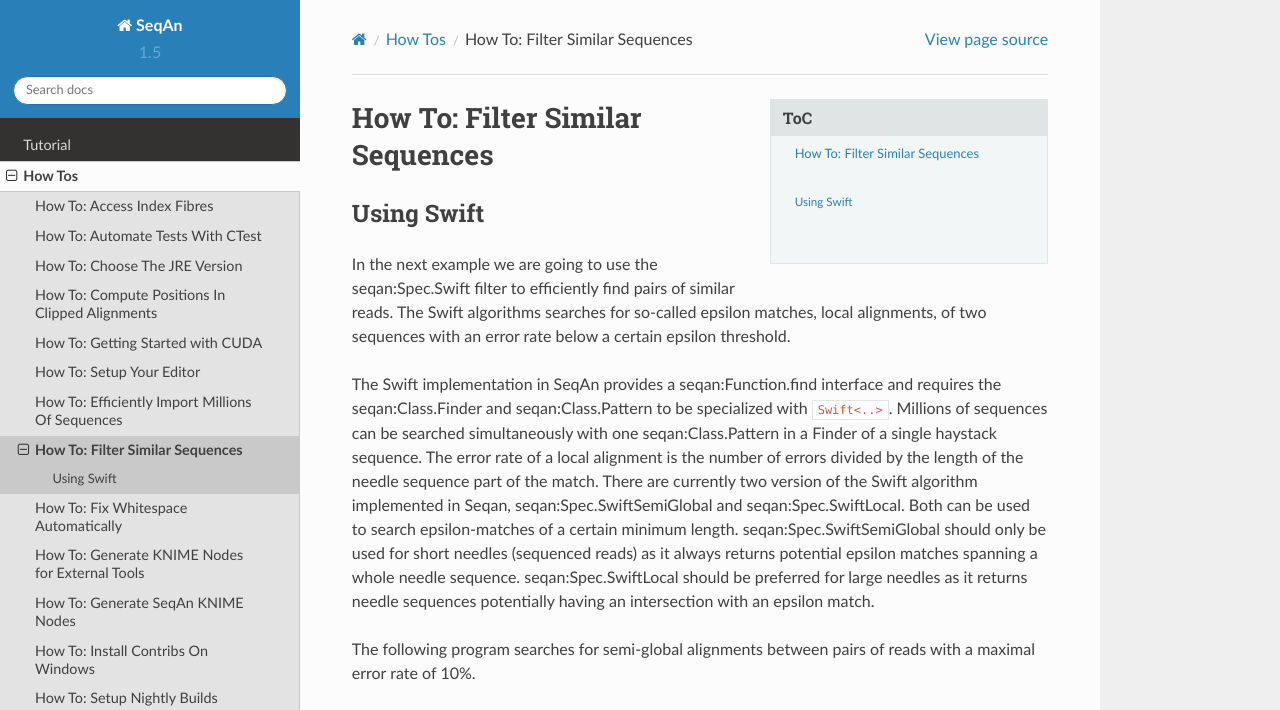
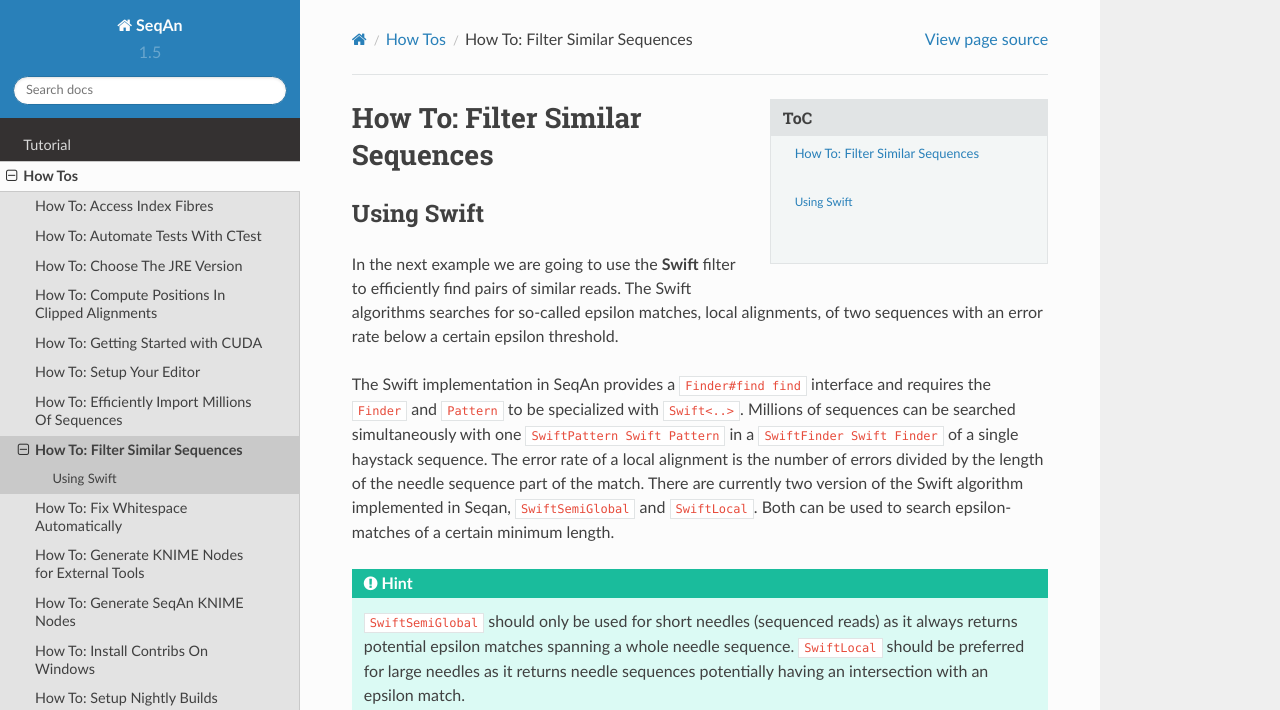
Before and after one commit to holtgrewe/tracdox, a Sphinx documentation site: the page built from trac-sphinx/source/HowTo/FilterSimilarSequences.rst, in a window 1280 px wide and 1400 px high. Shown: the top 710 px of the window. Built offline with Sphinx 7.4.7 and the Read the Docs theme 2.0.0, drawn with Linux system fonts in a browser that asks for light colours; cross-references to code outside the pages are shown as plain code; some of the changed text lies outside the part shown; grey boxes are pictures that could not be loaded.

Commit message:
Fixing issues in HowTo Filter Similar Sequences.

```diff
--- a/trac-sphinx/source/HowTo/FilterSimilarSequences.rst
+++ b/trac-sphinx/source/HowTo/FilterSimilarSequences.rst
@@ -10,30 +10,38 @@
 Using Swift
 -----------
 
-In the next example we are going to use the seqan:Spec.Swift filter to efficiently find pairs of similar reads.
+In the next example we are going to use the **Swift** filter to efficiently find pairs of similar reads.
 The Swift algorithms searches for so-called epsilon matches, local alignments, of two sequences with an error rate below a certain epsilon threshold.
 
-The Swift implementation in SeqAn provides a seqan:Function.find interface and requires the seqan:Class.Finder and seqan:Class.Pattern to be specialized with ``Swift<..>``.
-Millions of sequences can be searched simultaneously with one seqan:Class.Pattern in a Finder of a single haystack sequence.
+The Swift implementation in SeqAn provides a :dox:`Finder#find find` interface and requires the :dox:`Finder` and :dox:`Pattern` to be specialized with ``Swift<..>``.
+Millions of sequences can be searched simultaneously with one :dox:`SwiftPattern Swift Pattern` in a :dox:`SwiftFinder Swift Finder` of a single haystack sequence.
 The error rate of a local alignment is the number of errors divided by the length of the needle sequence part of the match.
-There are currently two version of the Swift algorithm implemented in Seqan, seqan:Spec.SwiftSemiGlobal and seqan:Spec.SwiftLocal.
+There are currently two version of the Swift algorithm implemented in Seqan, ``SwiftSemiGlobal`` and ``SwiftLocal``.
 Both can be used to search epsilon-matches of a certain minimum length.
-seqan:Spec.SwiftSemiGlobal should only be used for short needles (sequenced reads) as it always returns potential epsilon matches spanning a whole needle sequence.
-seqan:Spec.SwiftLocal should be preferred for large needles as it returns needle sequences potentially having an intersection with an epsilon match.
+
+.. hint::
+
+   ``SwiftSemiGlobal`` should only be used for short needles (sequenced reads) as it always returns potential epsilon matches spanning a whole needle sequence.
+   ``SwiftLocal`` should be preferred for large needles as it returns needle sequences potentially having an intersection with an epsilon match.
 
 The following program searches for semi-global alignments between pairs of reads with a maximal error rate of 10%.
 
 .. includefrags:: core/demos/howto/filter_similar_sequences.cpp
    :fragment: includes
 
-First we loads reads from a file into a seqan:Class.FragmentStore with seqan:Function.loadReads.
+First we loads reads from a file into a :dox:`FragmentStore` with :dox:`FragmentStore#loadReads loadReads`.
 
 .. includefrags:: core/demos/howto/filter_similar_sequences.cpp
    :fragment: load_reads
 
 Swift uses a q-gram index of the needle sequences.
-Thus, we have to specialize the seqan:Class.Pattern with a seqan:Spec.IndexQGram index of the needle seqan:Class.StringSet in the first template argument, create the index over the [seqan:Memvar.FragmentStore#readSeqStore readSeqStore] and pass the index to the seqan:Class.Pattern constructor.
-seqan:Class.Finder and seqan:Class.Pattern classes have to be specialized with seqan:Spec.SwiftSemiGlobal in the second template argument.
+Thus, we have to specialize the :dox:`SwiftSemiGlobalPattern Swift Semi Global Pattern` with a :dox:`IndexQGram` index of the needle :dox:`StringSet` in the first template argument, create the index over the :dox:`FragmentStore::readSeqStore readSeqStore` and pass the index to the :dox:`SwiftSemiGlobalPattern Pattern` constructor.
+:dox:`SwiftSemiGlobalFinder Swift Semi Global Finder` and :dox:`SwiftSemiGlobalPattern Swift Semi Global Pattern` classes have to be specialized with ``SwiftSemiGlobal`` in the second template argument.
+
+.. note::
+
+   Note, to use the local swift filter you simply switch the specialization tag to ``SwiftLocal``: :dox:`SwiftLocalFinder Swift Local Finder` and :dox:`SwiftLocalPattern Swift Local Pattern`.
+
 The main loop iterates over all potential matches which can be further processed, e.g. by a semi-global or overlap aligner.
 
 .. includefrags:: core/demos/howto/filter_similar_sequences.cpp
```
